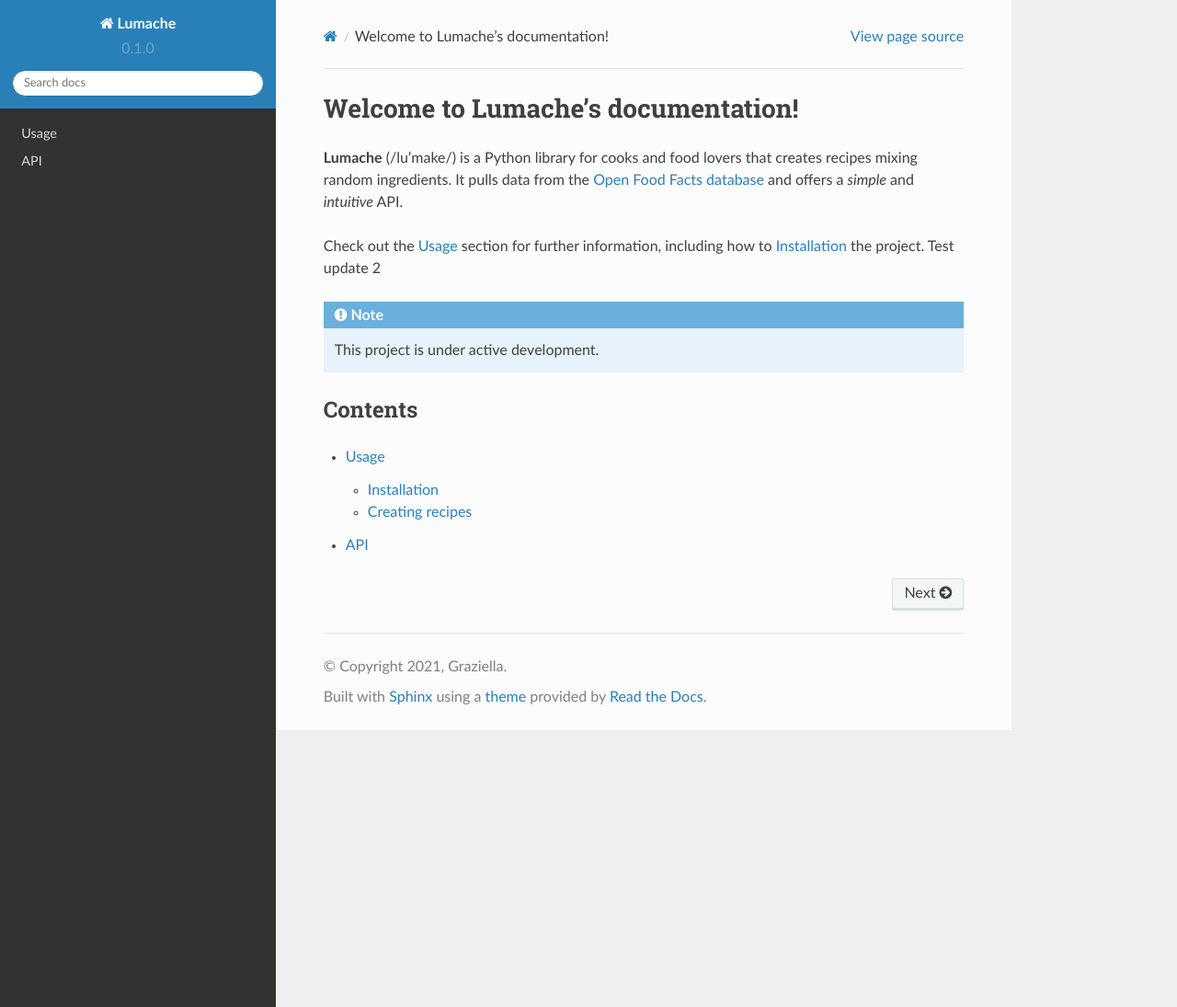
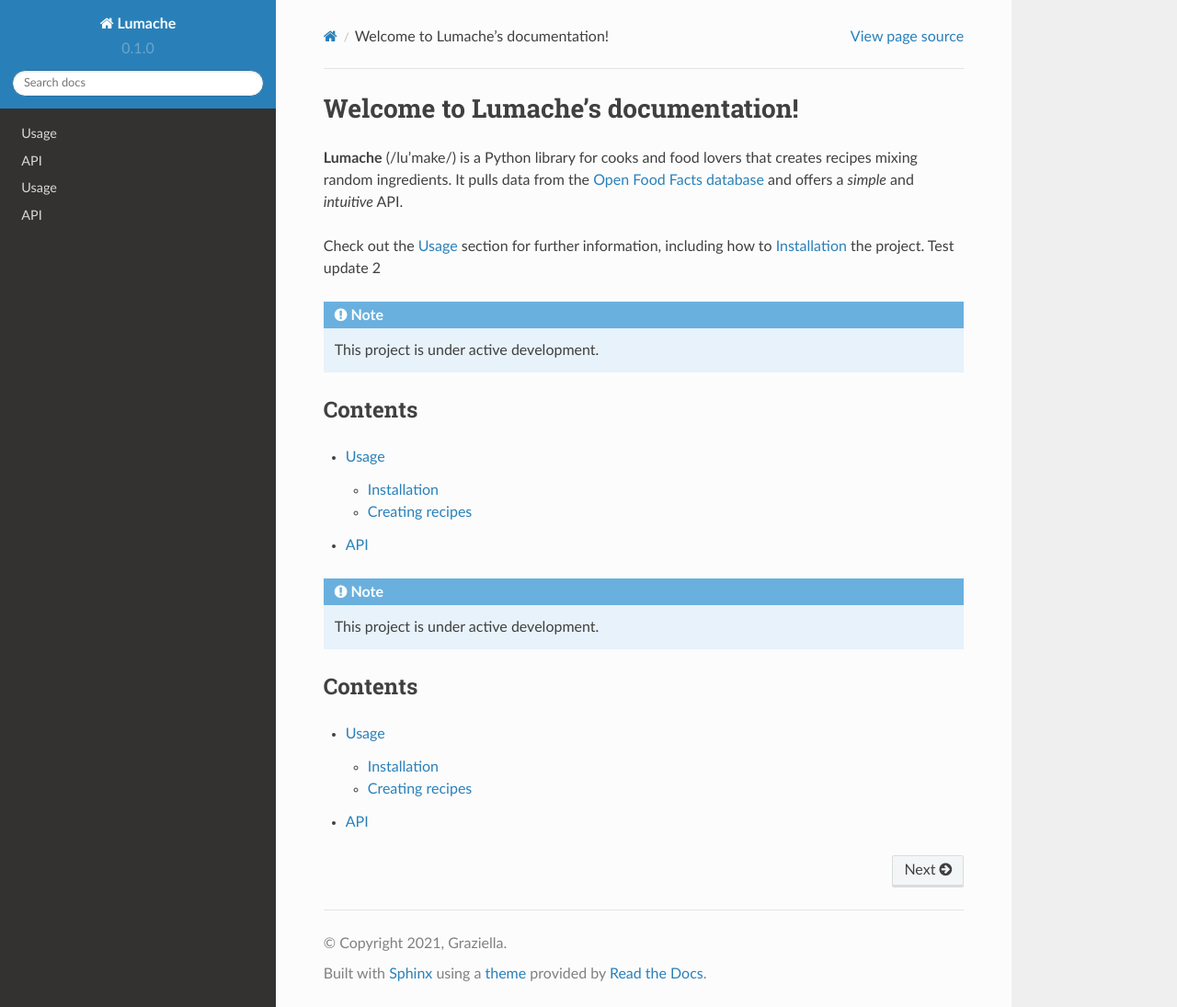
Before and after one commit to TF22559/test, a Sphinx documentation site: the page built from docs/source/index.rst, in a window 1280 px wide and 1095 px high. Shown: the whole window at 92% size. Built offline with Sphinx 7.4.7 and the Read the Docs theme 2.0.0, drawn with Linux system fonts in a browser that asks for light colours.

Commit message:
Update index.rst

```diff
--- a/docs/source/index.rst
+++ b/docs/source/index.rst
@@ -20,3 +20,15 @@ Contents
 
    usage
    api
+
+.. note::
+
+   This project is under active development.
+
+Contents
+--------
+
+.. toctree::
+
+   usage
+   api
```
